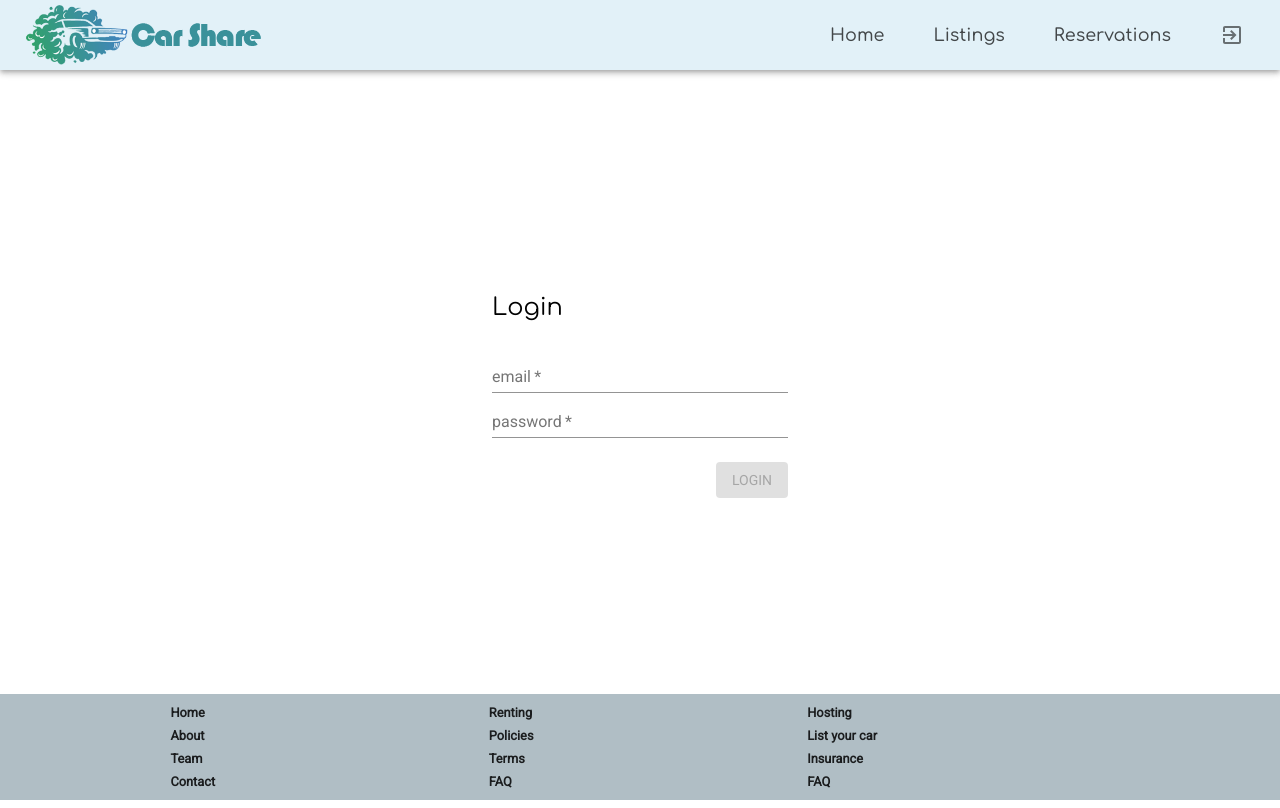
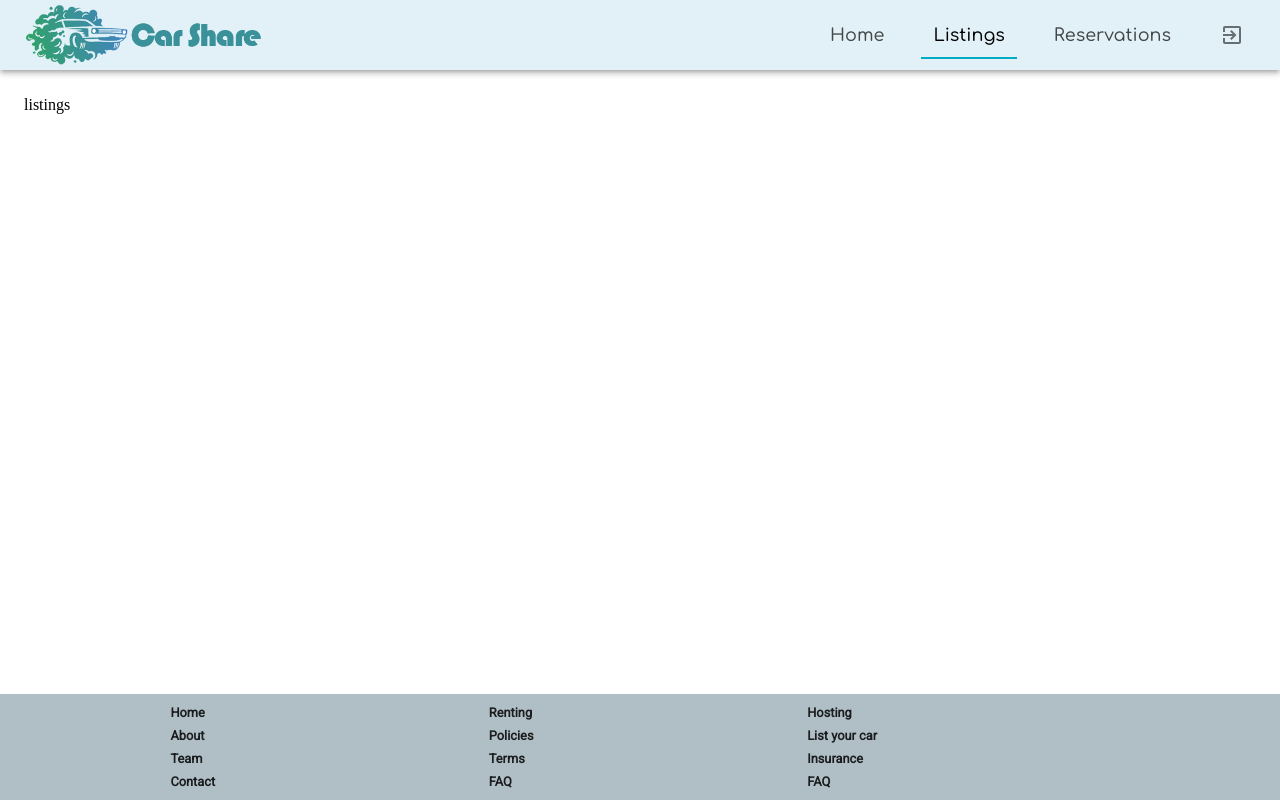
Before and after one commit to vadzimk/car_sharing, a React (Create React App) app in the folder client/: page /listings in a window 1280 px wide. Before the commit this address led to /login. Built offline with nearby package versions, Linux system fonts and the light colour scheme.

Commit message:
fix listings/create

```diff
--- a/client/src/App.js
+++ b/client/src/App.js
@@ -43,7 +43,7 @@ const App = () => {
             <Switch>
               {
                 routes.map((item) => (item.access === 'ishost' ?
-                    <HostRoute path={item.path} component={item.component}
+                    <HostRoute exact path={item.path} component={item.component}
                                key={item.label}/> :
                     <Route exact path={item.path} component={item.component}
                            key={item.label}/>
--- a/client/src/components/HostRoute.js
+++ b/client/src/components/HostRoute.js
@@ -7,12 +7,33 @@ const HostRoute = ({children, ...rest}) => {
 
   const user = useSelector(state => state.user);
 
+  // return (
+  //   <Route {...rest} >
+  //     {user?.ishost ? children:
+  //       (user ? <Redirect to="/"/>:
+  //         <Redirect to="/login"/>)}
+  //   </Route>
+  // );
   return (
-    <Route {...rest} >
-      {user?.ishost ? children:
-        (user ? <Redirect to="/"/>:
-          <Redirect to="/login"/>)}
-    </Route>
+    <Route
+      {...rest}
+      render={({location}) =>
+        user?.ishost ? (
+            children
+          ):
+          user ? (<Redirect to={{
+            pathname: '/',
+            state: {from: location},
+          }}/>):(
+            <Redirect
+              to={{
+                pathname: '/login',
+                state: {from: location},
+              }}
+            />
+          )
+      }
+    />
   );
 };
 
--- /dev/null
+++ b/client/src/components/Listings/index.js
@@ -0,0 +1,7 @@
+import React from 'react';
+
+const Listings =()=>{
+  return<div>listings</div>;
+};
+
+export default Listings;
--- a/client/src/routes.js
+++ b/client/src/routes.js
@@ -3,6 +3,7 @@ import SignUp from './components/SignUp';
 import Login from  './components/Login';
 import EditListing from './components/EditListing';
 import NotFound from './components/ui/NotFound.js';
+import Listings from './components/Listings';
 
 const dummy = (content) => {
   return function NotImplemented () {
@@ -40,7 +41,7 @@ const routes = [
   {
     path: '/listings',
     label: 'Listings',
-    component: dummy('Listings, not implemented (ishost)'),
+    component: Listings,
     access: 'ishost'
   },
   {
```
Also changed, not shown: 2 other files (tests, documents, lock files or other folders).
